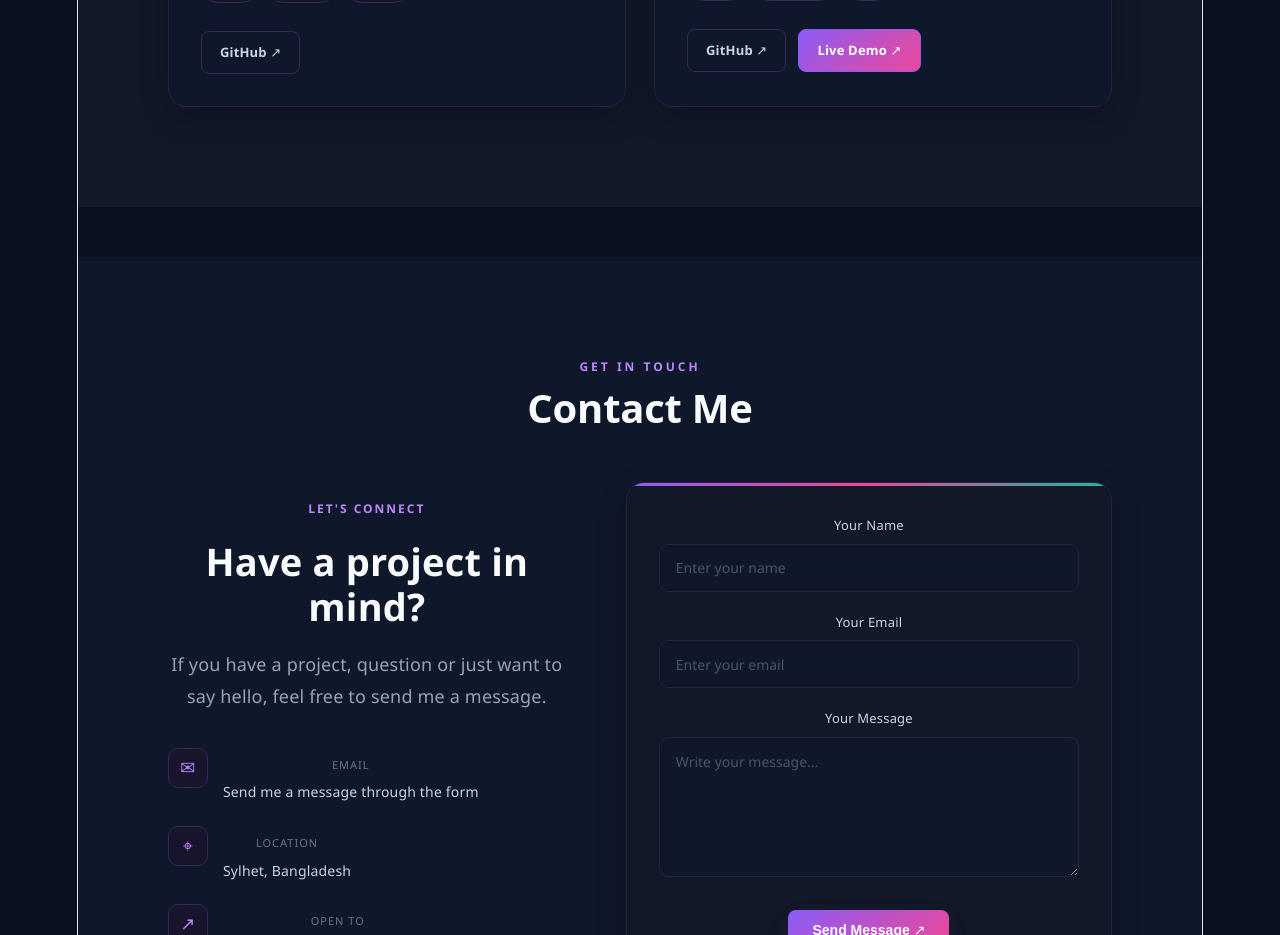
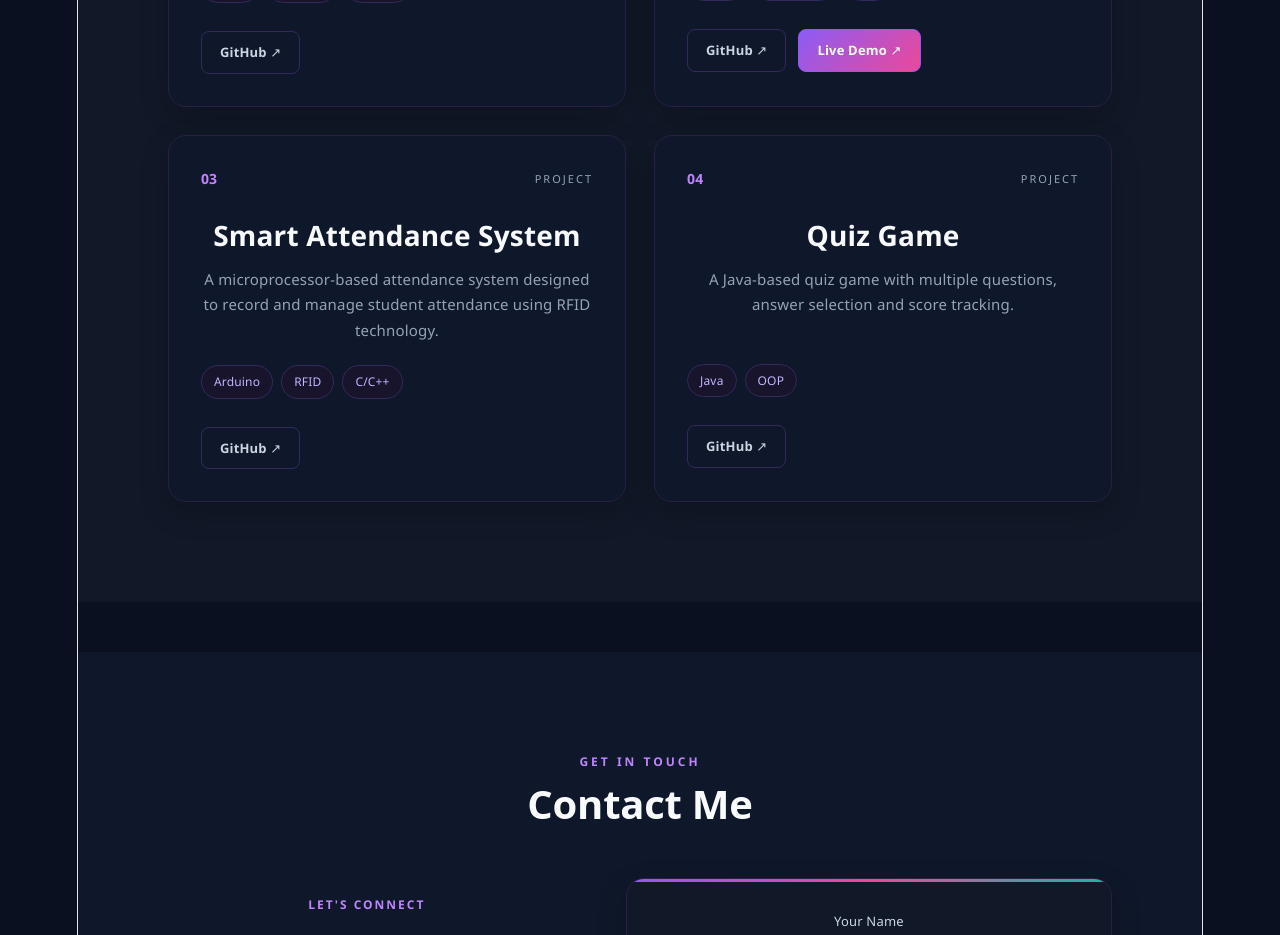
Before and after one commit to chandrima2186/Portfolio, a React app: page / in a window 1280 px wide. Shown: the part 4820-5755 px from the top of the page. Built offline with nearby package versions, Linux system fonts and the light colour scheme; the HTML template or start-up script is replaced by a standard one.

Commit message:
Add new projects to portfolio

```diff
--- a/src/components/Projects.jsx
+++ b/src/components/Projects.jsx
@@ -1,4 +1,5 @@
 import "../styles/Projects.css";
+
 function Projects() {
   const projects = [
     {
@@ -18,6 +19,24 @@ function Projects() {
       technologies: ["React", "JavaScript", "CSS"],
       github: "https://github.com/chandrima2186/portfolio",
       live: "https://portfolio-flame-phi-60.vercel.app/"
+    },
+    {
+      number: "03",
+      title: "Smart Attendance System",
+      description:
+        "A microprocessor-based attendance system designed to record and manage student attendance using RFID technology.",
+      technologies: ["Arduino", "RFID", "C/C++"],
+      github: "https://github.com/chandrima2186/Smart-attendance-system",
+      live: ""
+    },
+    {
+      number: "04",
+      title: "Quiz Game",
+      description:
+        "A Java-based quiz game with multiple questions, answer selection and score tracking.",
+      technologies: ["Java", "OOP"],
+      github: "https://github.com/chandrima2186/Quiz-game-",
+      live: ""
     }
   ];
 
```
